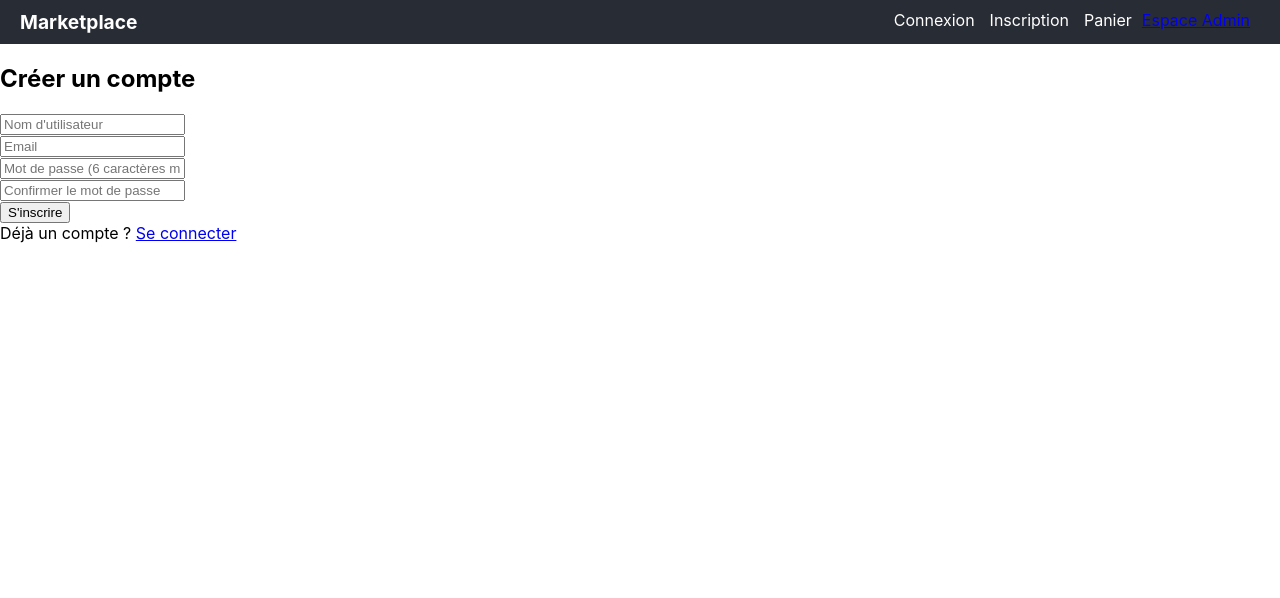
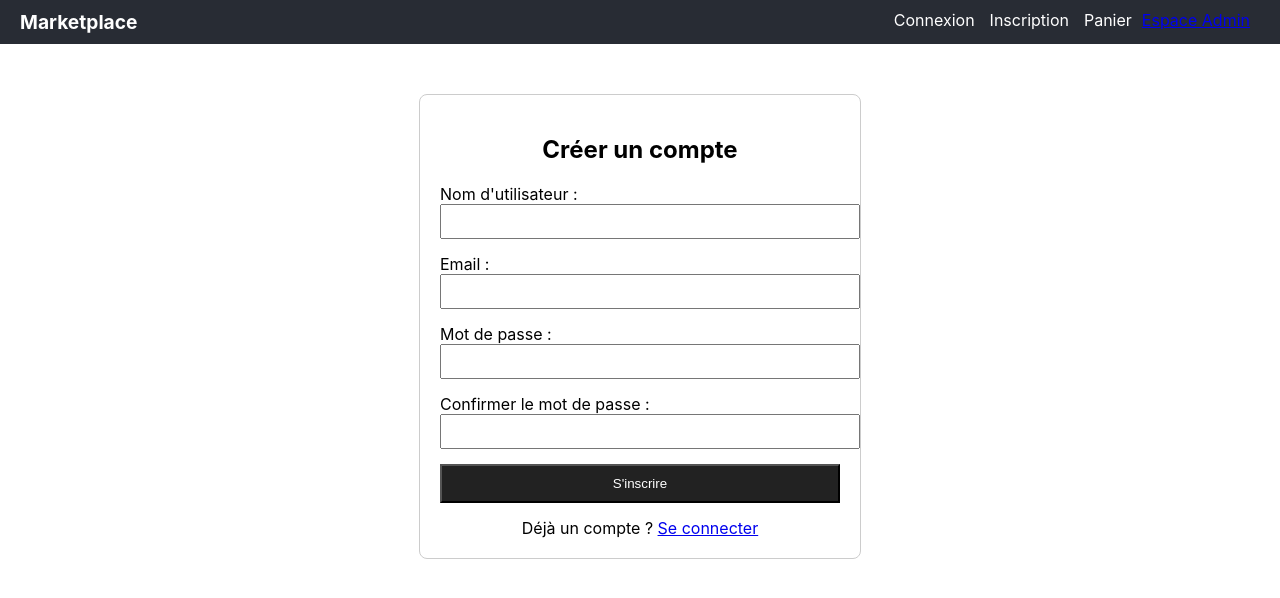
Before and after one commit to seddib03/marketplace-springboot-react, a React (Create React App) app in the folder frontend/: page /register in a window 1280 px wide. Shown: the top 598 px of the page. Built offline with nearby package versions, Linux system fonts and the light colour scheme.

Commit message:
Authentification

```diff
--- a/frontend/src/AuthForms.css
+++ /dev/null
@@ -1,94 +0,0 @@
-.auth-container {
-  display: flex;
-  justify-content: center;
-  align-items: center;
-  min-height: 100vh;
-  background-color: #f5f5f5;
-  padding: 20px;
-}
-
-.auth-form {
-  background: white;
-  padding: 30px;
-  border-radius: 8px;
-  box-shadow: 0 2px 10px rgba(0, 0, 0, 0.1);
-  width: 100%;
-  max-width: 400px;
-}
-
-.auth-form h2 {
-  text-align: center;
-  margin-bottom: 20px;
-  color: #333;
-}
-
-.form-group {
-  margin-bottom: 15px;
-}
-
-.form-group input {
-  width: 100%;
-  padding: 12px;
-  border: 1px solid #ddd;
-  border-radius: 4px;
-  font-size: 16px;
-}
-
-.auth-button {
-  width: 100%;
-  padding: 12px;
-  background-color: #4CAF50;
-  color: white;
-  border: none;
-  border-radius: 4px;
-  cursor: pointer;
-  font-size: 16px;
-  margin-top: 10px;
-}
-
-.auth-button:hover {
-  background-color: #45a049;
-}
-
-.auth-button:disabled {
-  background-color: #cccccc;
-  cursor: not-allowed;
-}
-
-.auth-link {
-  text-align: center;
-  margin-top: 20px;
-  color: #666;
-}
-
-.auth-link a {
-  color: #4CAF50;
-  text-decoration: none;
-}
-
-.auth-error {
-  color: #d32f2f;
-  background-color: #fde0e0;
-  padding: 10px;
-  border-radius: 4px;
-  margin-bottom: 20px;
-  text-align: center;
-}
-
-.auth-success {
-  text-align: center;
-  color: #4CAF50;
-}
-
-/* Styles spécifiques admin */
-.admin-form {
-  border-top: 4px solid #d32f2f;
-}
-
-.admin-form .auth-button {
-  background-color: #d32f2f;
-}
-
-.admin-form .auth-button:hover {
-  background-color: #b71c1c;
-}
--- a/frontend/src/pages/AdminDashboard.jsx
+++ b/frontend/src/pages/AdminDashboard.jsx
@@ -9,7 +9,7 @@ const AdminDashboard = () => {
   const user = JSON.parse(localStorage.getItem("user"));
   console.log("Utilisateur récupéré depuis le localStorage :", user);
 
-  if (!user || user.role !== "ROLE_ADMIN") {
+  if (!user || !user.roles.includes("ROLE_ADMIN")) {
     navigate("/admin/login");
   }
 }, [navigate]);
--- a/frontend/src/pages/Inscription.jsx
+++ b/frontend/src/pages/Inscription.jsx
@@ -1,7 +1,6 @@
 import React, { useState } from "react";
 import { useNavigate, Link } from "react-router-dom";
 import API from "../services/api";
-
 
 const Inscription = () => {
   const [formData, setFormData] = useState({
@@ -65,79 +64,95 @@ const Inscription = () => {
 
   if (success) {
     return (
-      <div className="auth-container">
-        <div className="auth-success">
+      <div style={{
+        maxWidth: "400px",
+        margin: "50px auto",
+        padding: "20px",
+        border: "1px solid #ccc",
+        borderRadius: "8px",
+        textAlign: "center"
+      }}>
         <h2>Inscription réussie !</h2>
         <p>Redirection vers la page de connexion...</p>
-        </div>
       </div>
     );
   }
 
   return (
-    <div className="auth-container">
-      <div className="auth-form">
-        <h2>Créer un compte</h2>
-        {error && <div className="auth-error">{error}</div>}
+    <div style={{
+      maxWidth: "400px",
+      margin: "50px auto",
+      padding: "20px",
+      border: "1px solid #ccc",
+      borderRadius: "8px"
+    }}>
+      <h2 style={{ textAlign: "center" }}>Créer un compte</h2>
+      {error && <p style={{ color: "red", marginBottom: "15px" }}>{error}</p>}
 
       <form onSubmit={handleSubmit}>
-          <div className="form-group">
+        <div style={{ marginBottom: "15px" }}>
+          <label>Nom d'utilisateur :</label>
           <input
             type="text"
             name="username"
-              placeholder="Nom d'utilisateur"
             value={formData.username}
             onChange={handleChange}
             required
+            style={{ width: "100%", padding: "8px" }}
           />
         </div>
-
-          <div className="form-group">
+        <div style={{ marginBottom: "15px" }}>
+          <label>Email :</label>
           <input
             type="email"
             name="email"
-              placeholder="Email"
             value={formData.email}
             onChange={handleChange}
             required
+            style={{ width: "100%", padding: "8px" }}
           />
         </div>
-
-          <div className="form-group">
+        <div style={{ marginBottom: "15px" }}>
+          <label>Mot de passe :</label>
           <input
             type="password"
             name="password"
-              placeholder="Mot de passe (6 caractères minimum)"
             value={formData.password}
             onChange={handleChange}
             required
             minLength="6"
+            style={{ width: "100%", padding: "8px" }}
           />
         </div>
-
-          <div className="form-group">
+        <div style={{ marginBottom: "15px" }}>
+          <label>Confirmer le mot de passe :</label>
           <input
             type="password"
             name="confirmPassword"
-              placeholder="Confirmer le mot de passe"
             value={formData.confirmPassword}
             onChange={handleChange}
             required
+            style={{ width: "100%", padding: "8px" }}
           />
         </div>
 
         <button
           type="submit"
-            className="auth-button"
           disabled={isLoading}
+          style={{
+            width: "100%",
+            padding: "10px",
+            backgroundColor: "#222",
+            color: "#fff",
+            cursor: isLoading ? "not-allowed" : "pointer"
+          }}
         >
           {isLoading ? "Chargement..." : "S'inscrire"}
         </button>
       </form>
 
-        <div className="auth-link">
+      <div style={{ marginTop: "15px", textAlign: "center" }}>
         Déjà un compte ? <Link to="/login">Se connecter</Link>
-        </div>
       </div>
     </div>
   );
```
Lines whose indentation alone changed are shown as unchanged.
